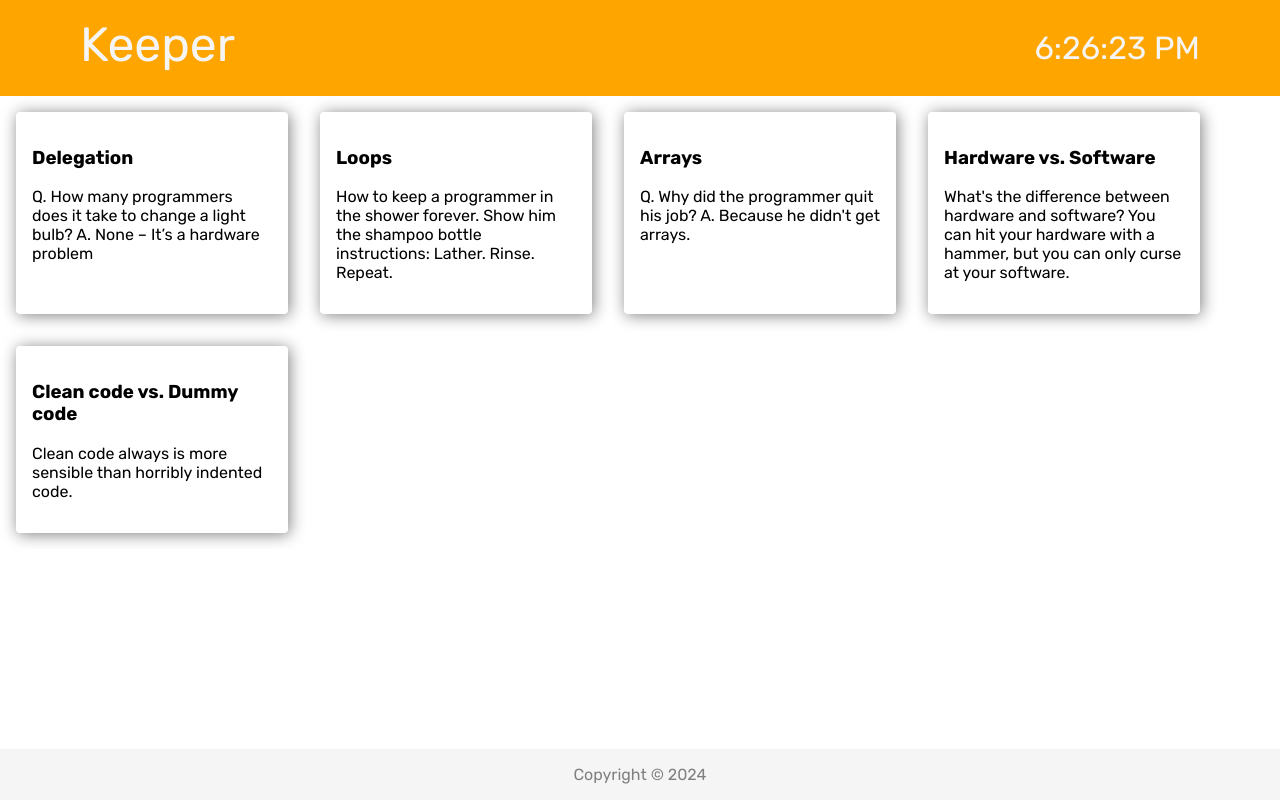
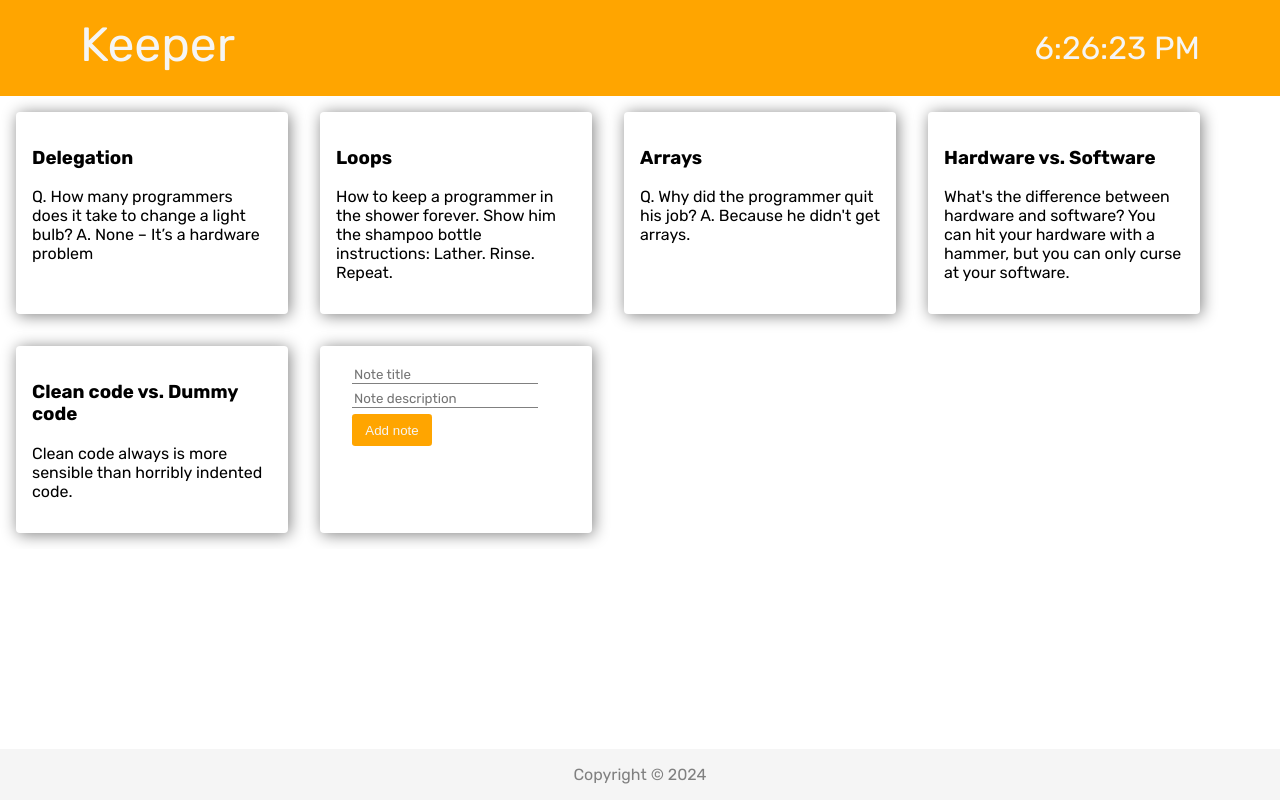
Before and after one commit to yashas1145/adv-react, a React (Create React App) app: page / in a window 1280 px wide. Built offline with nearby package versions, Linux system fonts and the light colour scheme.

Commit message:
Minr updates

```diff
--- a/public/styles.css
+++ b/public/styles.css
@@ -76,8 +76,11 @@ form {
 }
 
 input {
+    border: none;
+    border-bottom: 1px solid gray;
+    border-radius: 0;
     font-family: "Rubik", sans-serif;
-    margin: 1rem;
+    margin: 0.2rem 1rem;
 }
 
 .flex-center {
@@ -88,9 +91,12 @@ input {
 }
 
 button {
+    margin: 0.2rem 1rem;
     border: none;
     height: 2rem;
     width: 5rem;
     border-radius: 0.2rem;
-    color: gray;
+    color: whitesmoke;
+    background-color: orange;
+    cursor: pointer;
 }
--- a/src/components/App.jsx
+++ b/src/components/App.jsx
@@ -1,31 +1,36 @@
-import React from "react";
+import React, { useState } from "react";
 import Header from "./Header";
 import Footer from "./Footer";
 import Note from "./Note";
-import notes from "../data/notes";
-import Login from "./Login";
-
-var loggedIn = true;
-var registered = false;
-
-function renderNote () {
-    return <div className="note-container">
-        {notes.map((note) => {
-            return <Note key={note.key} title={note.title} content={note.content}/>
-        })}
-    </div>
-}
-
-function renderForm() {
-    return <div>
-        <Login registered={registered}/>
-    </div>
-}
+import notesFromJson from "../data/notes";
 
 function App () {
+    const [notes, setNotes] = useState(notesFromJson);
+    const [note, setNote] = useState({"key": notes.length+1,"title": "", "content": ""});
+
+    function handleInputChange (event) {
+        const {name, value} = event.target;
+        setNote(prevNote => ({...prevNote, [name]: value}));
+        console.log(note);
+    }
+
+    function handleClick () {
+        setNotes(prevNotes => [...prevNotes, note]);
+        setNote({"key": notes.length+1, "title": "", "content": ""});
+    }
+
     return <div>
         <Header/>
-        {loggedIn ? renderNote() : renderForm()}
+        <div className="note-container">
+            {notes.map((note) => {
+                return <Note key={note.key} title={note.title} content={note.content}/>
+            })}
+            <div className="note">
+                <input onChange={handleInputChange} name="title" type="text" placeholder="Note title" value={note.title}/>
+                <input onChange={handleInputChange} name="content" type="text" placeholder="Note description" value={note.desc}/>
+                <button onClick={handleClick}>Add note</button>
+            </div>
+        </div>
         <Footer/>
     </div>
 }
```
